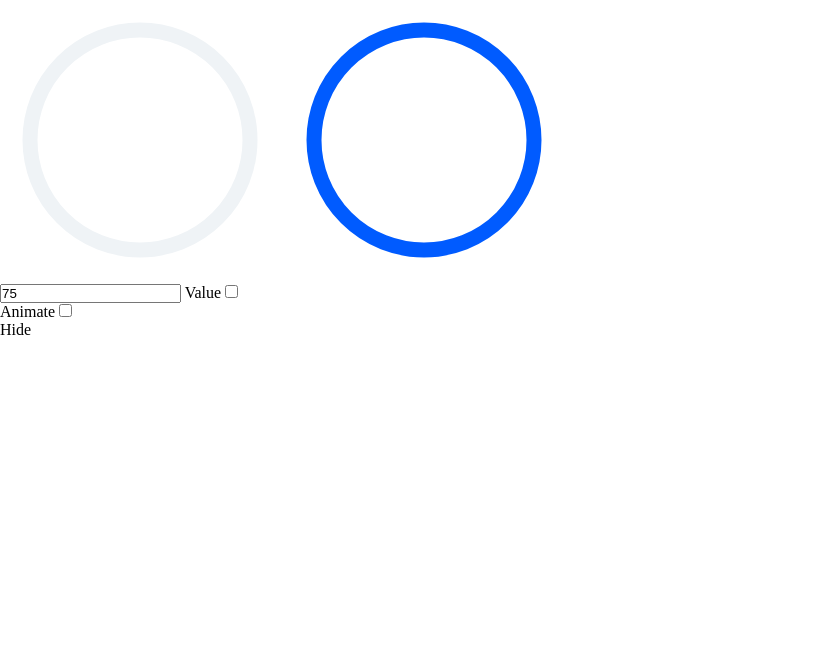
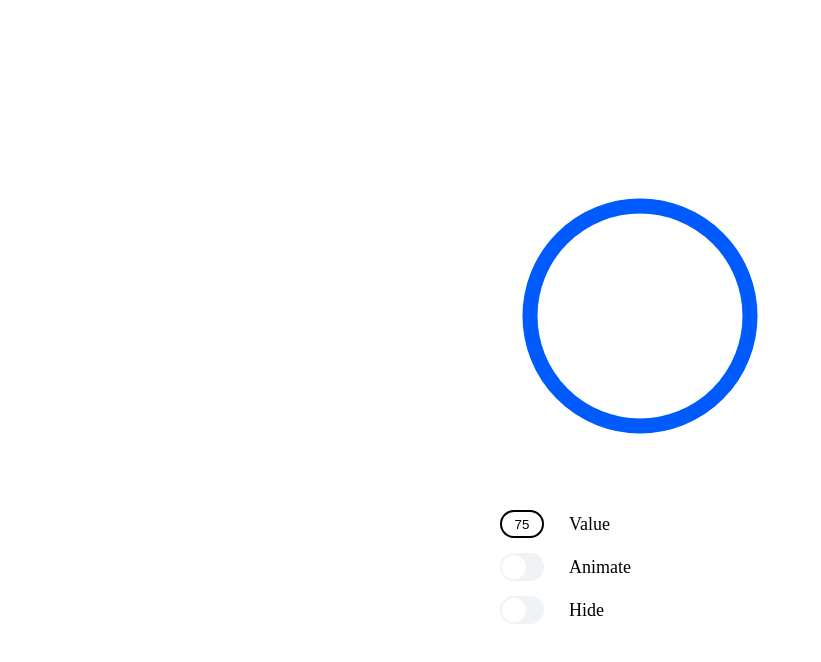
Before and after one commit to malinasavina/progress-test-task, a website built with webpack: page src/index.html in a window 1280 px wide. Shown: the whole page, without its empty margins (0-821 px from the left). Built offline with nearby package versions, Linux system fonts and the light colour scheme.

Commit message:
Add initial styles

```diff
--- a/src/styles/base/common.scss
+++ b/src/styles/base/common.scss
@@ -1,3 +1,10 @@
+:root {
+  --color-blue: #005bff;
+  --color-gray: #eff3f6;
+  --color-white: #fff;
+  --color-black: #000;
+}
+
 * {
   margin: 0;
   padding: 0;
@@ -5,5 +12,9 @@
 }
 
 .body {
+  display: flex;
+  justify-content: center;
+  align-items: center;
+  min-width: 320px;
   min-height: 100vh;
 }
--- /dev/null
+++ b/src/styles/base/mixins.scss
@@ -0,0 +1,5 @@
+@mixin input-container {
+  width: 44px;
+  height: 28px;
+  border-radius: 30px;
+}
--- /dev/null
+++ b/src/styles/components/controls.scss
@@ -0,0 +1,71 @@
+@use "../base/mixins" as mixins;
+
+.progress {
+
+  &:has(.progress__checkbox_hide:checked) .progress__bar {
+    display: none;
+  }
+
+  &__controls {
+    margin-top: 50px;
+    font-size: 18px;
+  }
+
+  &__label {
+    display: flex;
+    align-items: center;
+
+    &:not(:last-child) {
+      margin-bottom: 15px;
+    }
+
+    &-text {
+      margin-left: 25px;
+    }
+  }
+
+  &__input {
+    border: 2px solid var(--color-black);
+    outline: none;
+    text-align: center;
+
+    @include mixins.input-container;
+  }
+
+  &__toggle {
+    position: relative;
+    background-color: var(--color-gray);
+    cursor: pointer;
+    transition: background-color .2s cubic-bezier(.85,0,.15,1);
+
+    @include mixins.input-container;
+
+    &::before {
+      content: "";
+      position: absolute;
+      top: 2px;
+      left: 2px;
+      width: 24px;
+      height: 24px;
+      background-color: var(--color-white);
+      border-radius: 50%;
+      transition: transform 0.2s cubic-bezier(.85,0,.15,1);
+    }
+  }
+
+  &__checkbox {
+    position: absolute;
+    -webkit-appearance: none;
+    appearance: none;
+
+    &:checked {
+      &+ .progress__toggle {
+        background-color: var(--color-blue);
+      }
+
+      &+ .progress__toggle::before {
+        transform: translateX(16px);
+      }
+    }
+  }
+}
--- /dev/null
+++ b/src/styles/components/progressbar.scss
@@ -0,0 +1,21 @@
+.progress {
+
+  &__bar {
+    position: relative;
+  }
+
+  &__svg {
+
+    &_dynamic {
+      position: absolute;
+      top: 0;
+      left: 0;
+
+      .progress__circle {
+        transform-origin: center;
+        rotate: -90deg;
+        transition: stroke-dashoffset 0.3s;
+      }
+    }
+  }
+}
--- a/src/styles/main.scss
+++ b/src/styles/main.scss
@@ -1 +1,3 @@
 @use "./base/common";
+@use "components/progressbar";
+@use "components/controls";
```
